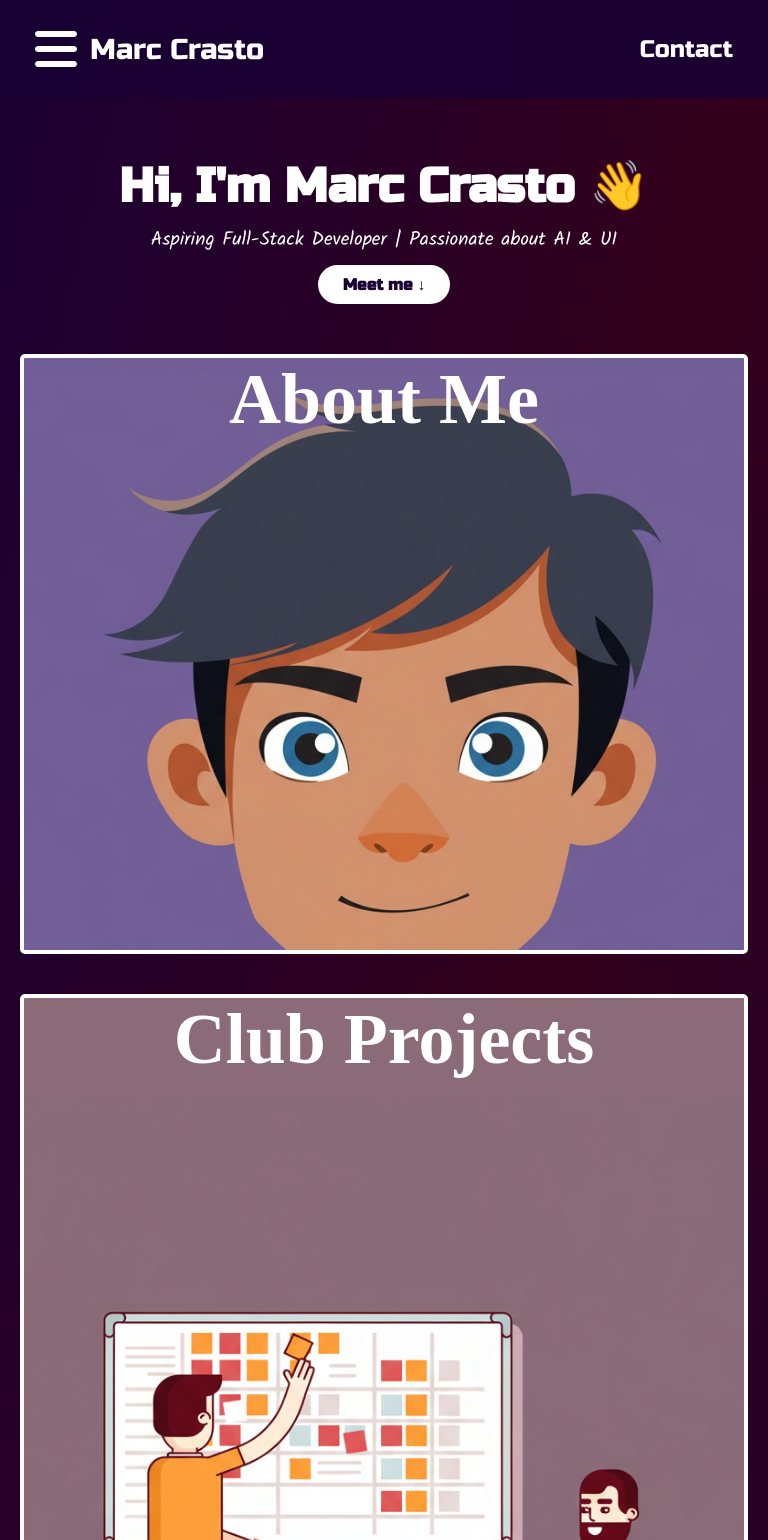
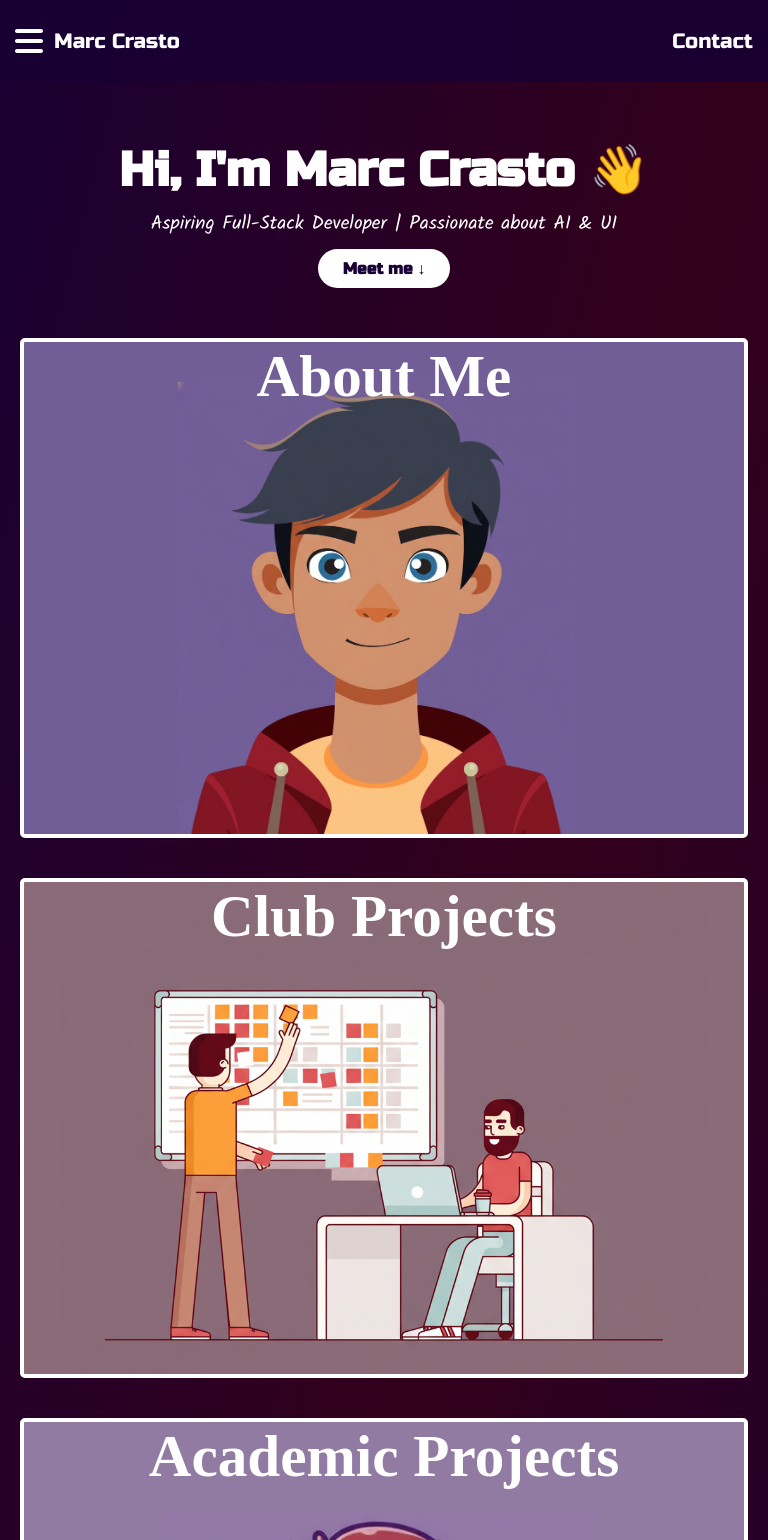
Before and after one commit to marccrasto/Portfolio_Website, a React (Create React App) app: page / in a window 768 px wide. Shown: the top 1540 px of the page. Built offline with nearby package versions, Linux system fonts and the light colour scheme; no server answers; a web font is replaced by a local one.

Commit message:
COMPLETED: Optimised for phone horizontal; TODO: Optimise for Tablets Portrait and Landscape

```diff
--- a/src/App.css
+++ b/src/App.css
@@ -258,3 +258,41 @@ html, body {
         justify-content: center;
     }
 }
+
+/*Phones Landscape view*/
+@media screen and (min-width: 480px) and (max-width: 768px) {
+    .site-name {
+        font-size: 1.3rem;
+        white-space: nowrap;
+    }
+
+    .contact {
+        font-size: 1.3rem;
+    }
+
+    .topbar-left {
+        gap: 10px;
+        min-width: 0;
+    }
+
+    .menu-icon {
+        font-size: 2rem;
+    }
+
+    .topbar {
+        padding: 10px 0px;
+        position: -webkit-sticky;
+    }
+
+    .topbar-btn {
+        width: 3rem;
+        margin: 3px;
+        background: none;
+        border: none;
+    }
+
+    .scroll-to-top {
+        display: flex;
+        justify-content: center;
+    }
+}
--- a/src/components/About_me.css
+++ b/src/components/About_me.css
@@ -95,3 +95,22 @@ h1 {
         border: 4px solid #80fefe;
     }
 }
+
+/*Tablets*/
+@media screen and (min-width: 480px) and (max-width: 768px) {
+    .about-me {
+        height: 500px;
+        background-size: 55%;
+        background-position: 154px 40px;
+    }
+
+    .about-me h1 {
+        font-size: 3.7rem;
+    }
+
+    .about-me:hover {
+        background-size: 60%;
+        background-position: 136px 40px;
+        border: 4px solid #80fefe;
+    }
+}
--- a/src/components/Academic_work.css
+++ b/src/components/Academic_work.css
@@ -88,3 +88,22 @@ h1 {
         border: 4px solid #80fefe;
     }
 }
+
+/*Phones Landscape view*/
+@media screen and (min-width: 480px) and (max-width: 768px) {
+    .academics {
+        height: 500px;
+        background-size: 60%;
+        background-position: 140px 90px;
+    }
+
+    .academics h1 {
+        font-size: 3.7rem;
+    }
+
+    .academics:hover {
+        background-size:65%;
+        background-position: 125px 90px;
+        border: 4px solid #80fefe;
+    }
+}
--- a/src/components/Navbar.css
+++ b/src/components/Navbar.css
@@ -82,3 +82,13 @@ button {
         width: 300px;
     }
 }
+
+@media screen and (min-width: 480px) and (max-width: 768px) {
+    .navbar ul {
+        margin-top: 55px;
+    }
+
+    .navbar li {
+        padding: 10px 10px;
+    }
+}
--- a/src/components/Projects.css
+++ b/src/components/Projects.css
@@ -31,7 +31,7 @@
     background-position: -58px 100px;
     background-repeat: no-repeat;
     background-color: #8A6B77;
-    transition: background-size 0.4s ease-in-out, background-position 0.4s ease-in-out;
+    transition: background-size 0.4s ease, color 0.8s, background-position 0.4s ease;
     overflow: hidden;
     border-radius: 5px;
     border: 4px solid white;
@@ -88,3 +88,22 @@
         border: 4px solid #80fefe;
     }
 }
+
+/*Phones Landscape view*/
+@media screen and (min-width: 480px) and (max-width: 768px) {
+    .projects {
+        height: 500px;
+        background-size:90%;
+        background-position: 35px -40px;
+    }
+
+    .projects h1 {
+        font-size: 3.7rem;
+    }
+
+    .projects:hover {
+        background-size:95%;
+        background-position: 25px -40px;
+        border: 4px solid #80fefe;
+    }
+}
--- a/src/pages/AboutPage.css
+++ b/src/pages/AboutPage.css
@@ -149,3 +149,10 @@
     height: 350px;
   }
 }
+
+@media screen and (min-width: 480px) and (max-width: 768px) {
+    .photo-placeholder {
+      width: 520px;
+      height: 520px;
+    }
+}
--- a/src/pages/AcademicPage.css
+++ b/src/pages/AcademicPage.css
@@ -255,3 +255,24 @@
     font-size: 25px;
   }
 }
+
+@media screen and (min-width: 480px) and (max-width: 768px) {
+  .project-image {
+    height: 62%;
+    width: 100%;
+    background-size: cover;
+    background-position: center;
+  }
+
+  .overlay-content p {
+    font-size: 16px;
+  }
+
+  .pill {
+    font-size: 14px;
+  }
+
+  .overlay-content h3 {
+    font-size: 23px;
+  }
+}
--- a/src/pages/ProjectsPage.css
+++ b/src/pages/ProjectsPage.css
@@ -412,3 +412,9 @@
     height: 210px;
   }
 }
+
+@media screen and (min-width: 480px) and (max-width: 768px) {
+    .club-image {
+      height: 350px;
+    }
+}
--- a/src/pages/ResumePage.css
+++ b/src/pages/ResumePage.css
@@ -98,3 +98,10 @@
     height: 840px;
   }
 }
+
+@media screen and (min-width: 480px) and (max-width: 768px) {
+  .resume-iframe {
+    height: 840px;
+    width: 600px
+  }
+}
```
